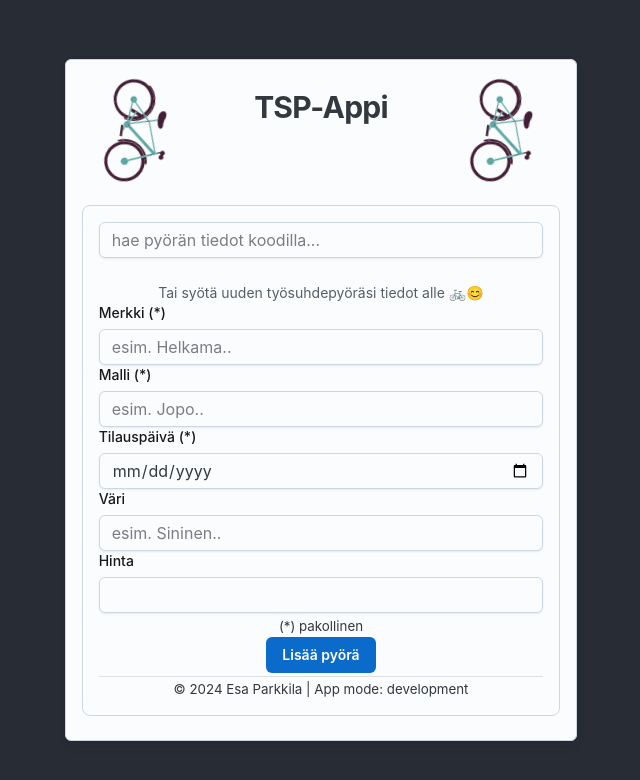
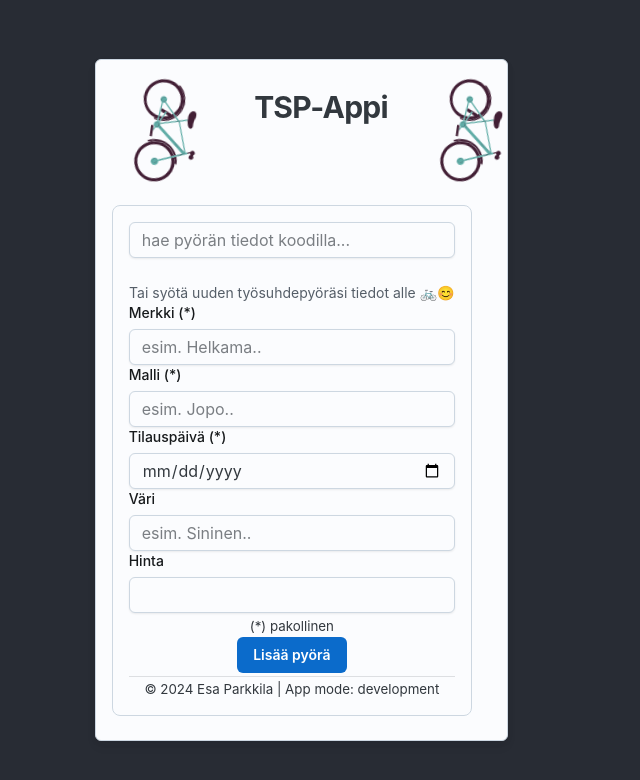
Before and after one commit to Zaiban/fullstack-demo, a React (Create React App) app in the folder frontend/: page / in a window 1280 px wide. Shown: the top 780 px of the page, without its empty margins (319-959 px from the left). Built offline with nearby package versions, Linux system fonts and the light colour scheme.

Commit message:
UI fixes

```diff
--- a/frontend/src/App.css
+++ b/frontend/src/App.css
@@ -8,15 +8,14 @@
 }
 
 .App-title {
-  margin-left: 2em;
-  margin-right: 2em;
+  margin-left: 1em;
+  margin-right: 1em;
   vertical-align: top;
 }
 
 @media (prefers-reduced-motion: no-preference) {
   .App-logo {
     animation: App-logo-spin infinite 20s linear;
-    margin: '1em 0';
   }
 }
 
--- a/frontend/src/App.js
+++ b/frontend/src/App.js
@@ -28,6 +28,8 @@ function App() {
               gap: 2,
               borderRadius: "sm",
               boxShadow: "md",
+              maxWidth: "80%",
+              verticalAlign: "center"
             }}
             variant="outlined"
           >
--- a/frontend/src/components/Welcome.js
+++ b/frontend/src/components/Welcome.js
@@ -17,7 +17,7 @@ function Welcome() {
   };
 
   return (
-    <Card sx={{ maxWidth: "30em" }}>
+    <Card sx={{ maxWidth: "95%" }}>
       <CardContent>
         {bikeCode.length > 0 ? (
           <BikeDetails code={bikeCode} />
```
